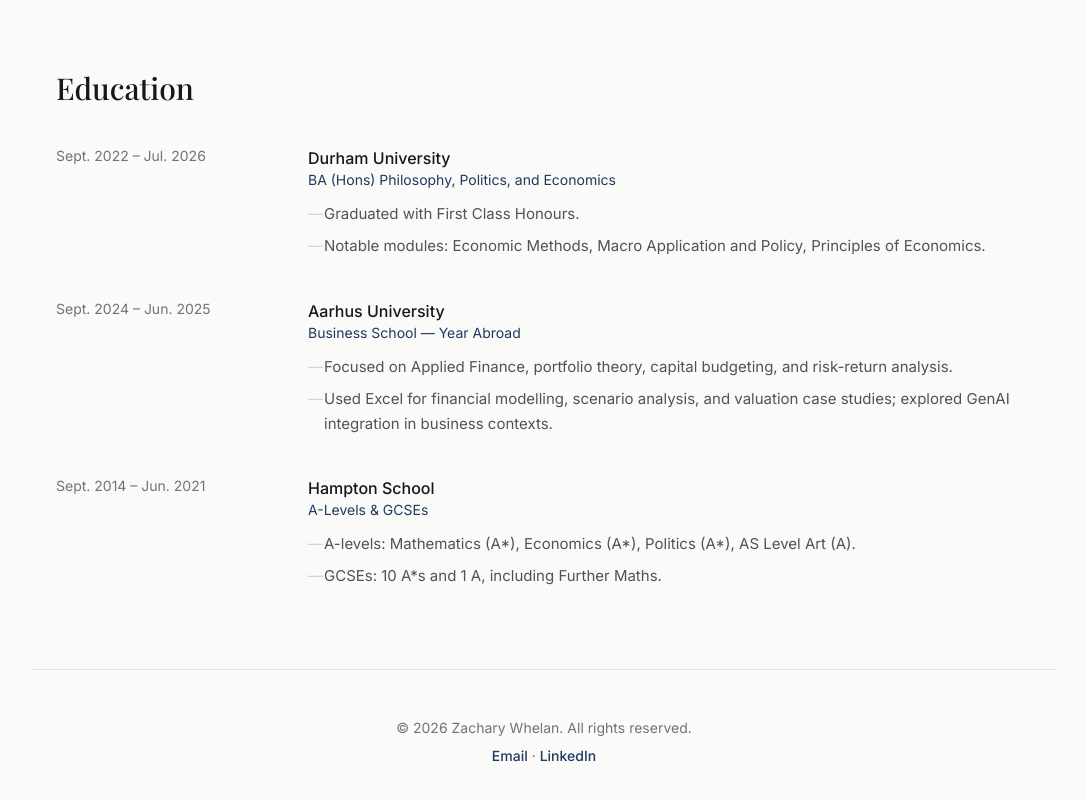
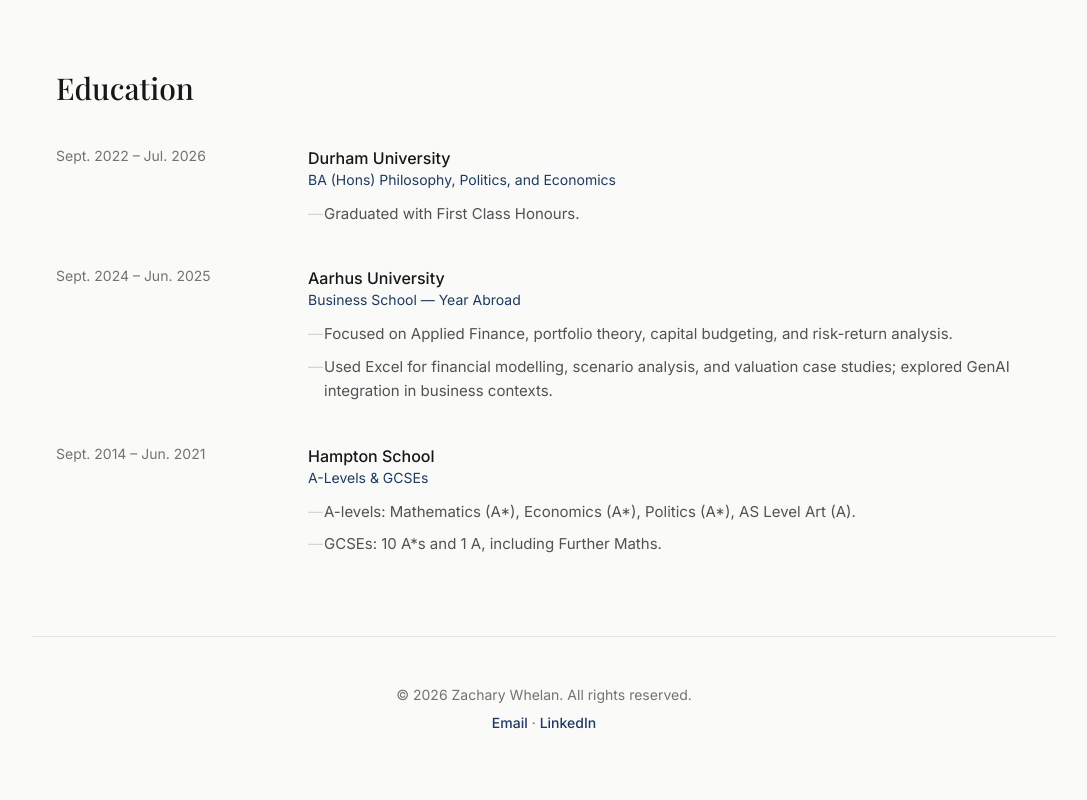
Before and after one commit to zacharywhelan/zacharywhelan.github.io, a React (Vite) app: page / in a window 1280 px wide. Shown: the part 4093-4893 px from the top of the page, without its empty margins (96-1183 px from the left). Built offline with nearby package versions, Linux system fonts and the light colour scheme.

Commit message:
Remove notable modules line from Durham education entry

```diff
--- a/src/data/content.js
+++ b/src/data/content.js
@@ -19,10 +19,7 @@
     school: 'Durham University',
     detail: 'BA (Hons) Philosophy, Politics, and Economics',
     meta: 'Sept. 2022 – Jul. 2026',
-    points: [
-      'Graduated with First Class Honours.',
-      'Notable modules: Economic Methods, Macro Application and Policy, Principles of Economics.',
-    ],
+    points: ['Graduated with First Class Honours.'],
   },
   {
     school: 'Aarhus University',
```
